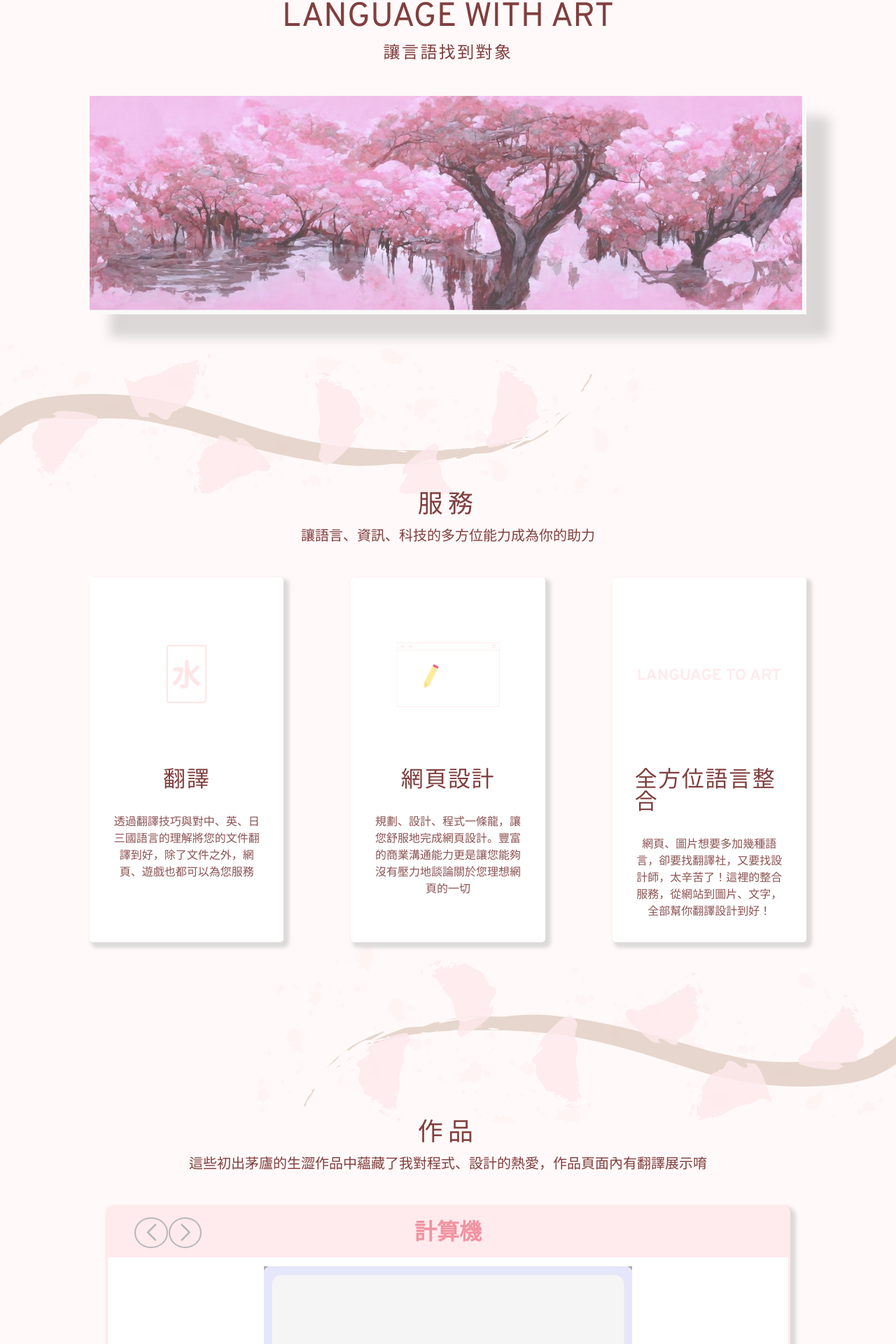
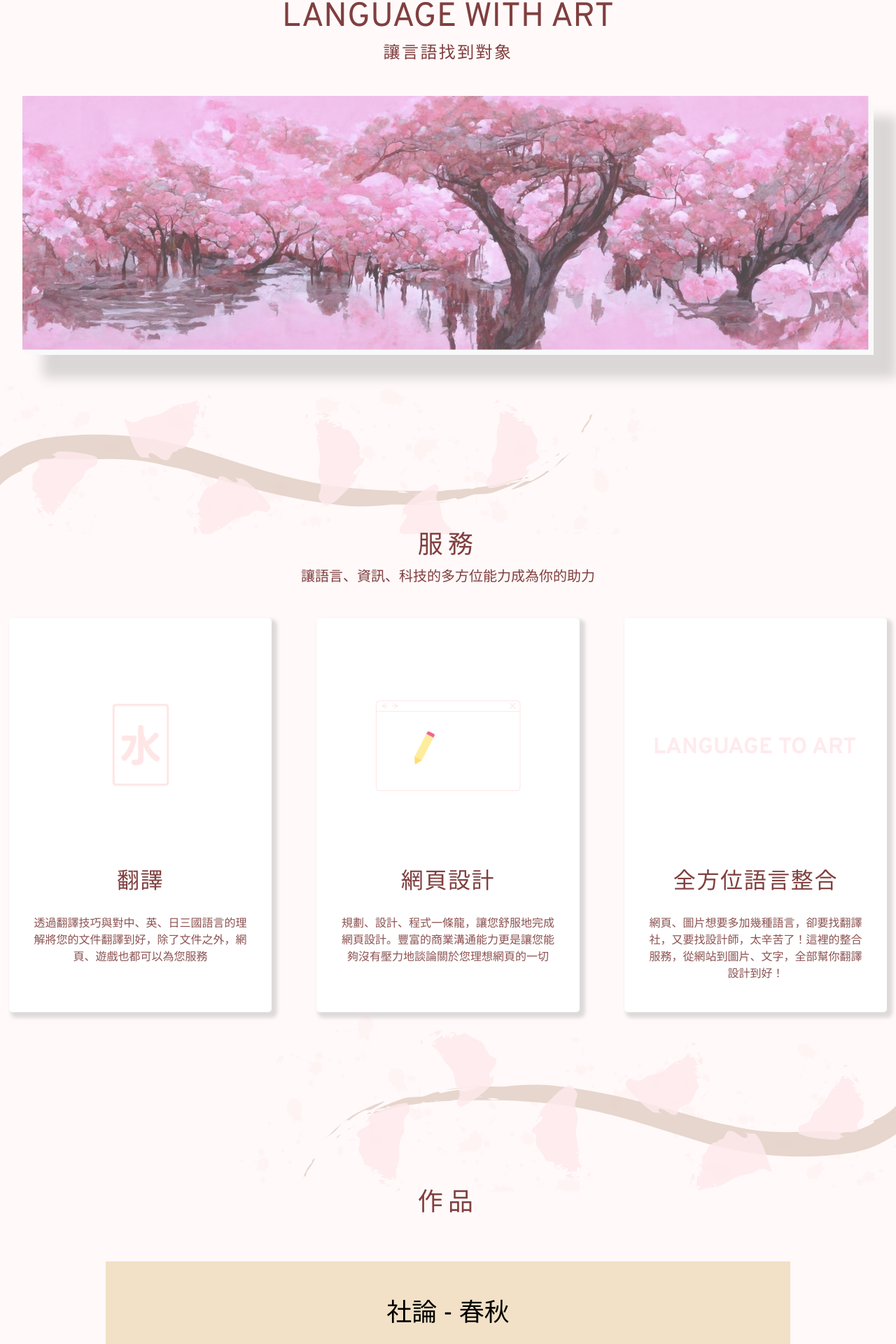
Before and after one commit to PPKan/p-studio, a React (Vite) app: page / in a window 1280 px wide. Shown: the part 255-2175 px from the top of the page at 70% size. Built offline with nearby package versions, Linux system fonts and the light colour scheme; a web font is replaced by a local one.

Commit message:
finish implementation of 1440 and 1920 width

```diff
--- a/src/css/About/AboutExperiences.scss
+++ b/src/css/About/AboutExperiences.scss
@@ -2,6 +2,7 @@
   display: flex;
   flex-direction: column;
   gap: 2.875rem;
+  max-width: 98%;
 }
 
 .about-experiences-card {
--- a/src/css/About/AboutLearnt.scss
+++ b/src/css/About/AboutLearnt.scss
@@ -2,10 +2,11 @@
 
 .about-learnt__cardbox {
   width: 78rem;
+  max-width: 98%;
   display: flex;
   align-items: center;
   justify-content: center;
-  gap: 6.25rem;
+  gap: 4rem;
 }
 
 .about-learnt-card {
--- a/src/css/Contact/ContactForm.scss
+++ b/src/css/Contact/ContactForm.scss
@@ -8,6 +8,7 @@
 
 .contact-form__box {
   width: 49.0625rem;
+  max-width: 98%;
   padding: 4.6875rem 6.25rem 0 6.25rem;
   display: flex;
   flex-direction: column;
--- a/src/css/Front/FrontServices.scss
+++ b/src/css/Front/FrontServices.scss
@@ -3,10 +3,10 @@
 
 .front__services__cards {
   align-self: center;
-  width: 78rem;
-  max-width: 80vw;
+  width: 80rem;
+  max-width: 98%;
   display: flex;
-  gap: 6rem;
+  gap: 4rem;
 }
 
 .front__services__cards__card {
--- a/src/css/Front/FrontShow.scss
+++ b/src/css/Front/FrontShow.scss
@@ -37,7 +37,8 @@
 }
 
 .front__show__image {
-  max-width: 80%;
+  width: 90rem;
+  max-width: 95%;
   align-self: center;
   box-shadow: 31px 31px 15px 2px rgba(99, 99, 99, 0.23);
 }
--- a/src/css/Navbar.scss
+++ b/src/css/Navbar.scss
@@ -4,9 +4,9 @@
 .navbar {
   position: absolute;
   top: 0;
-  left:5%;
-  width: 90%;
-  max-width: 90%;
+  padding-left: 5%;
+  padding-right: 5%;
+  width: 100%;
   height: 16rem;
   display: flex;
   color: $text-main;
@@ -37,6 +37,7 @@
   font-weight: bold;
   justify-content: flex-end;
   margin-left: 5rem;
+
   gap:0.5rem;
   padding: 0;
 }
--- a/src/css/Services/ServicesCards.scss
+++ b/src/css/Services/ServicesCards.scss
@@ -7,6 +7,7 @@
 
 .services-cards__cardbox {
   width: 69.5625rem;
+  max-width: 98%;
   display: flex;
   flex-direction: column;
   gap: 3.5rem;
--- a/src/pages/Contact/ContactForm.tsx
+++ b/src/pages/Contact/ContactForm.tsx
@@ -13,6 +13,7 @@ export default function ContactForm({}: Props) {
             <div className="contact-form__box__content__title">姓</div>
             <input
               required={true}
+              name="last-name"
               placeholder="王"
               className="contact-form__box__content__input contact-form__box__content__input--half"
             />
@@ -21,6 +22,7 @@ export default function ContactForm({}: Props) {
             <div className="contact-form__box__content__title">名</div>
             <input
               required={true}
+              name="first-name"
               placeholder="大華"
               className="contact-form__box__content__input contact-form__box__content__input--half"
             />
@@ -31,6 +33,7 @@ export default function ContactForm({}: Props) {
             公司名稱 (可選)
           </div>
           <input
+            name="company"
             placeholder="王大華食品"
             className="contact-form__box__content__input"
           />
@@ -38,6 +41,7 @@ export default function ContactForm({}: Props) {
         <div className="contact-form__box__content">
           <div className="contact-form__box__content__title">電子郵件</div>
           <input
+          name="email"
             required={true}
             type={"email"}
             placeholder="wdh@email.com"
@@ -49,6 +53,7 @@ export default function ContactForm({}: Props) {
             手機號碼 (可選)
           </div>
           <input
+          name="mobile"
             placeholder="0912345678"
             className="contact-form__box__content__input"
           />
--- a/src/pages/Front/FrontWorks.tsx
+++ b/src/pages/Front/FrontWorks.tsx
@@ -2,6 +2,7 @@ import React from 'react'
 import WorksWebSlider from '../Works/WorksWebSlider'
 
 import "../../css/Front/FrontWorks.scss"
+import WorksTransSlider from '../Works/WorksTransSlider'
 
 type Props = {}
 
@@ -9,8 +10,9 @@ export default function FrontWorks({}: Props) {
   return (
     <section className='front__box'>
       <h2 className='front__box__main-title'>作品</h2>
-      <p className='front__box__sub-title'>這些初出茅廬的生澀作品中蘊藏了我對程式、設計的熱愛，作品頁面內有翻譯展示唷</p>
-      <WorksWebSlider />
+      <p className='front__box__sub-title'></p>
+      {/* <WorksWebSlider /> */}
+      <WorksTransSlider />
     </section>
   )
 }
```
Also changed, not shown: src/components/Navbar.tsx (+4 -4 lines).
